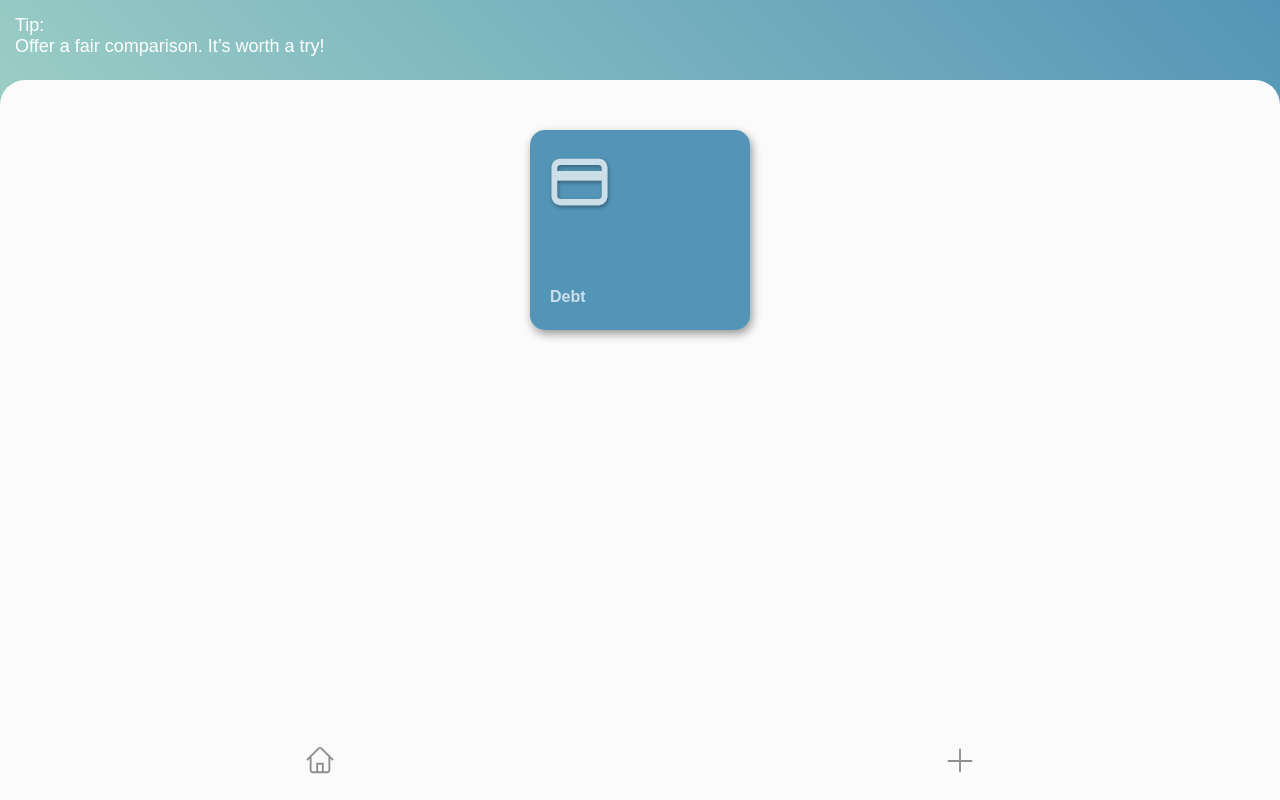
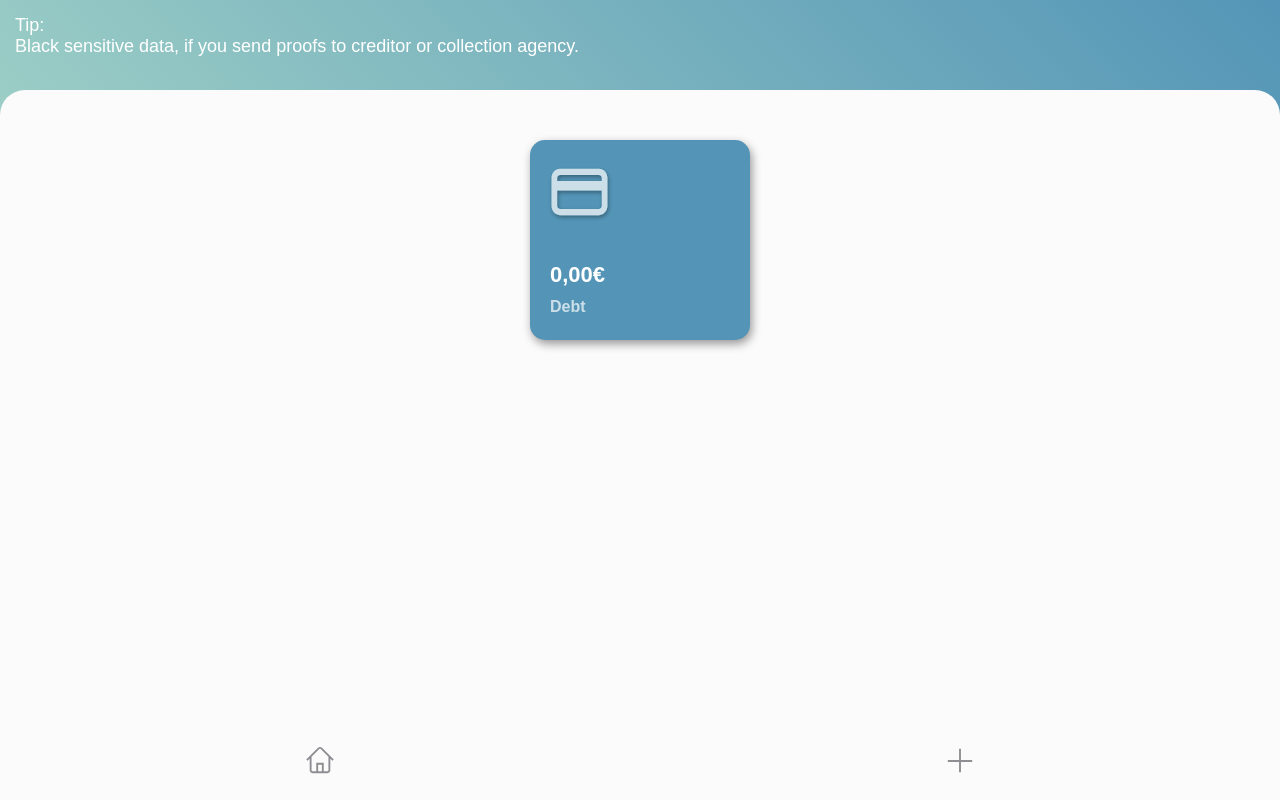
Before and after one commit to NanaDeMesa/beatem-inkasso, a React (Create React App) app: page / in a window 1280 px wide. Built offline with nearby package versions, Linux system fonts and the light colour scheme.

Commit message:
get and show summary in local currency

```diff
--- a/src/app/App.js
+++ b/src/app/App.js
@@ -16,9 +16,9 @@ import CardsPage from "../cards/CardsPage";
 
 const Grid = styled.div`
   display: grid;
-  grid-template-rows: 80px auto 80px;
+  grid-template-rows: 90px auto 80px;
   position: absolute;
-  height: 100%;
+  height: 100vh;
   width: 100%;
 `;
 
--- a/src/app/Header.js
+++ b/src/app/Header.js
@@ -1,25 +1,23 @@
 import React from "react";
 import styled from "styled-components";
 
-const GridHeader = styled.header`
-  display: grid;
-`;
-
-const StyledRandom = styled.div`
+const StyledRandom = styled.header`
   padding: 15px;
   color: white;
   font-size: 18px;
+  display: grid;
 `;
 
 function Header() {
   return (
-    <GridHeader>
+    <>
       <StyledRandom>
         Tip:
         <br />
-        Offer a fair comparison. It’s worth a try!
+        Black sensitive data, if you send proofs to creditor or collection
+        agency.
       </StyledRandom>
-    </GridHeader>
+    </>
   );
 }
 
--- a/src/cards/CardDelete.js
+++ b/src/cards/CardDelete.js
@@ -6,6 +6,7 @@ const Delete = styled.img`
   height: 20px;
   display: flex;
   justify-self: end;
+  margin-bottom: 10px;
 `;
 export default function CardDelete({ deleteCard }) {
   return (
--- a/src/cards/CardList.js
+++ b/src/cards/CardList.js
@@ -42,12 +42,25 @@ const StyledHeading = styled.p`
   padding-left: 20px;
 `;
 
-export default function CardList({ cards, deleteCard, amountValue }) {
+export default function CardList({ cards, deleteCard }) {
+  function getTotal() {
+    const allAmountValues = cards
+      .map(card => parseFloat(card.amountValue.replace(/,/, ".")))
+      .map(Number)
+      .reduce((a, b) => a + b, 0)
+      .toLocaleString("de-DE", {
+        minimumFractionDigits: 2,
+        maximumFractionDigits: 2
+      });
+
+    return allAmountValues;
+  }
+
   return (
     <StyledBackground>
       <StyledAmountBox>
         <StyledCreditIcon src="./assets/CreditImg.svg" alt="Credit Icon" />
-        <StyledResult>{amountValue}</StyledResult>
+        <StyledResult>{getTotal()}€</StyledResult>
         <StyledHeading>Debt</StyledHeading>
       </StyledAmountBox>
       <section>
--- a/src/create/Form.js
+++ b/src/create/Form.js
@@ -32,7 +32,7 @@ const StyledInput = styled.input`
   border: none;
   color: #18171a;
   background: #fbfbfb;
-  font-size: 20px;
+  font-size: 18px;
   padding: 5px 0;
 `;
 
```
Also changed, not shown: src/cards/CardsResult.js (deleted).
